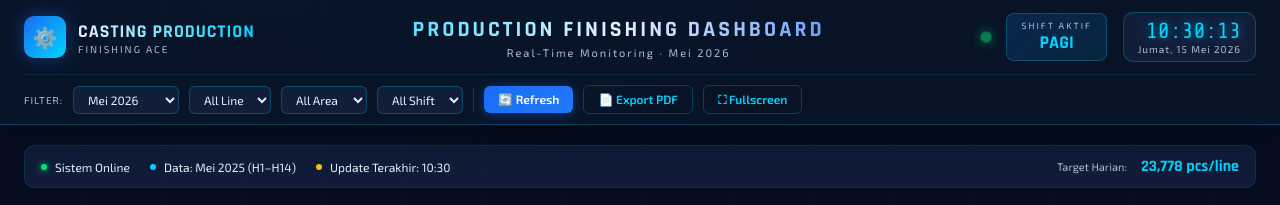
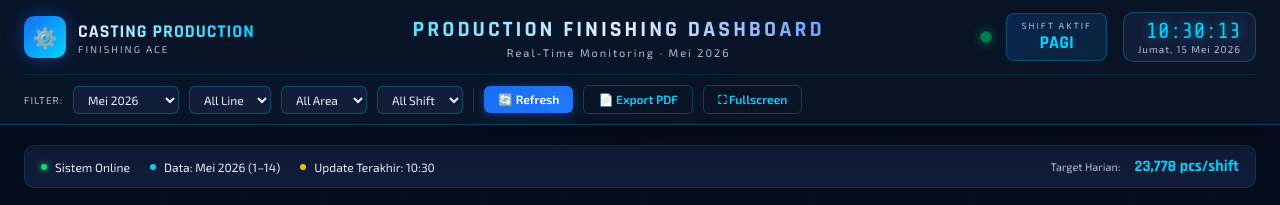
Before and after one commit to anggidarussalam-ship-it/acefinishing, a plain HTML site: page Dasboard ACE Finishing.html in a window 1280 px wide. Shown: the top 205 px of the page. Drawn offline with nearby package versions, Linux system fonts and the light colour scheme.

Commit message:
Update Dasboard ACE Finishing.html

```diff
--- a/Dasboard ACE Finishing.html
+++ b/Dasboard ACE Finishing.html
@@ -397,11 +397,11 @@
   <!-- STATUS BAR -->
   <div class="status-bar">
     <div class="status-item"><span class="status-dot" style="background:var(--green);box-shadow:0 0 6px var(--green)"></span><span>Sistem Online</span></div>
-    <div class="status-item"><span class="status-dot" style="background:var(--cyan)"></span><span>Data: Mei 2025 (H1–H14)</span></div>
+    <div class="status-item"><span class="status-dot" style="background:var(--cyan)"></span><span>Data: Mei 2026 (1–14)</span></div>
     <div class="status-item"><span class="status-dot" style="background:var(--yellow)"></span><span>Update Terakhir: <span id="lastUpdate">--:--</span></span></div>
     <div class="status-item" style="margin-left:auto">
       <span style="font-size:11px;color:var(--white2)">Target Harian:</span>
-      <span style="margin-left:6px;color:var(--cyan);font-weight:700;font-family:'Rajdhani',sans-serif;font-size:16px">23,778 pcs/line</span>
+      <span style="margin-left:6px;color:var(--cyan);font-weight:700;font-family:'Rajdhani',sans-serif;font-size:16px">23,778 pcs/shift</span>
     </div>
   </div>
 
```
